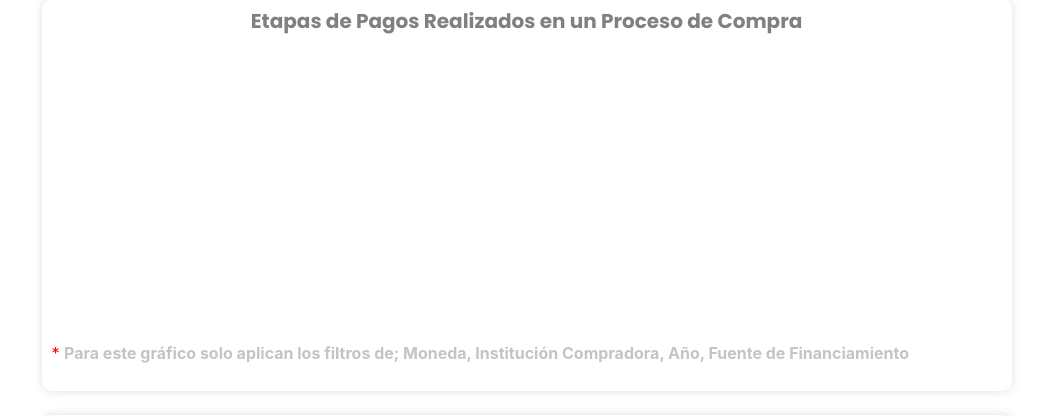
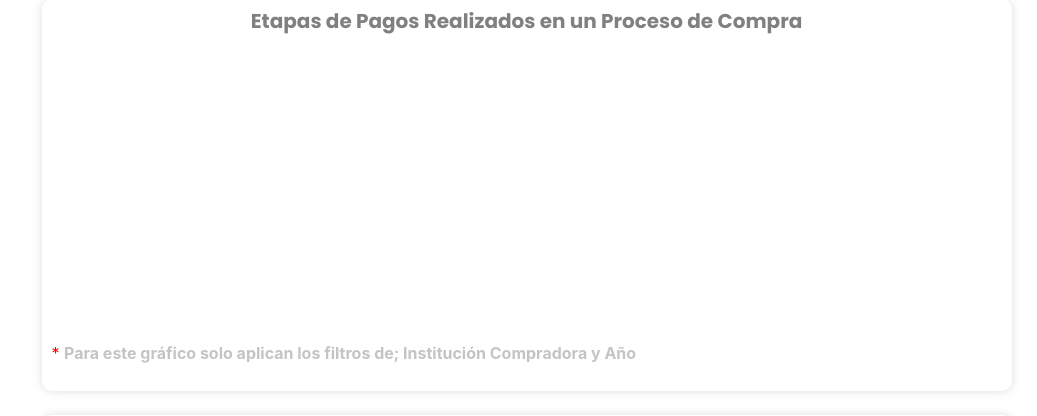
Before and after one commit to portaledcahn/edcahn_backend, a Django app: page /dashboardProcesosPago/ in a window 1280 px wide. Shown: the part 1380-1796 px from the top of the page, without its empty margins (243-1280 px from the left). Run offline with Django 3.2, Linux system fonts and the light colour scheme; data that the repository does not hold is empty; parts of the project's set-up code (start-up, migrations or seed data) failed here and were passed over; some libraries are stand-ins or nearby versions.

Commit message:
correcion dashboard

```diff
--- a/portaledcahn_frontend/templates/dashboardProcesosPago/dashboardProcesosPago.html
+++ b/portaledcahn_frontend/templates/dashboardProcesosPago/dashboardProcesosPago.html
@@ -173,7 +173,7 @@
                      <div>
                            <p>
                               <span style="color:red">*</span>
-                              <b class="textoColorGris">Para este gráfico solo aplican los filtros de; Moneda, Institución Compradora, Año, Fuente de Financiamiento</b>
+                              <b class="textoColorGris">Para este gráfico solo aplican los filtros de; Institución Compradora y Año</b>
                            </p>
                         </div>
                   </div>
```
